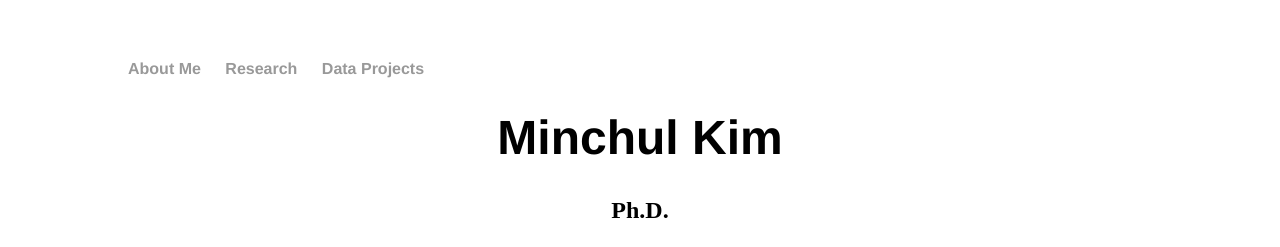
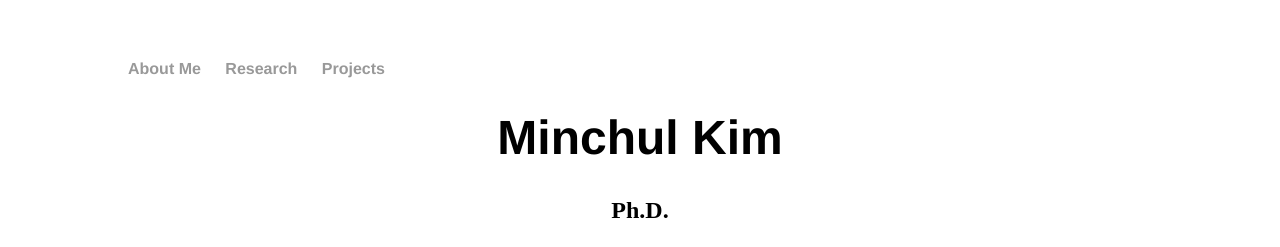
Before and after one commit to minchulkim-phd/minchulkim, a Jekyll site: the page built from index.html, in a window 1280 px wide. Shown: the top 247 px of the page. Built offline with Jekyll 4.4.1, drawn with Linux system fonts in a browser that asks for light colours.

Commit message:
Update default.html

```diff
--- a/_layouts/default.html
+++ b/_layouts/default.html
@@ -10,7 +10,7 @@
 	    		<ul>
 				<li><a href="/">About Me</a></li>
 				<li><a href="/research">Research</a></li>
-				<li><a href="/datavisaulization">Data Projects</a></li>
+				<li><a href="/projects">Projects</a></li>
 				</ul>
 			</nav>
 			<div class="container">
```
